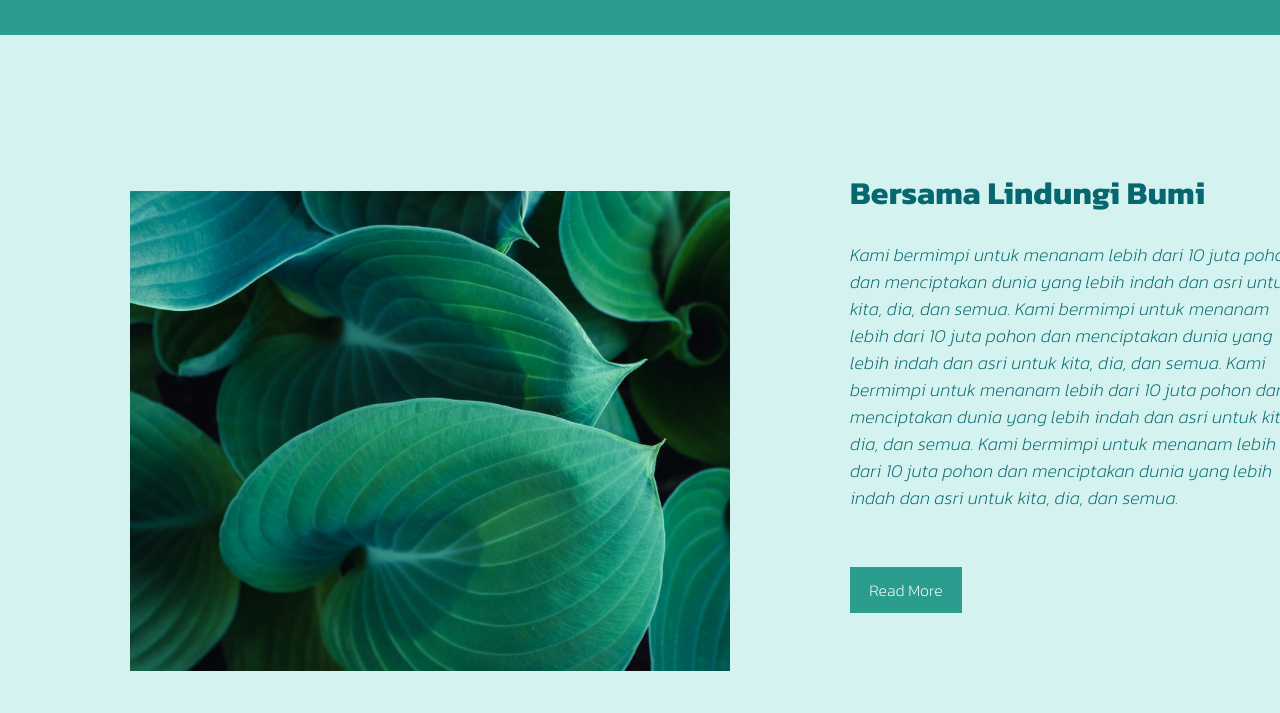
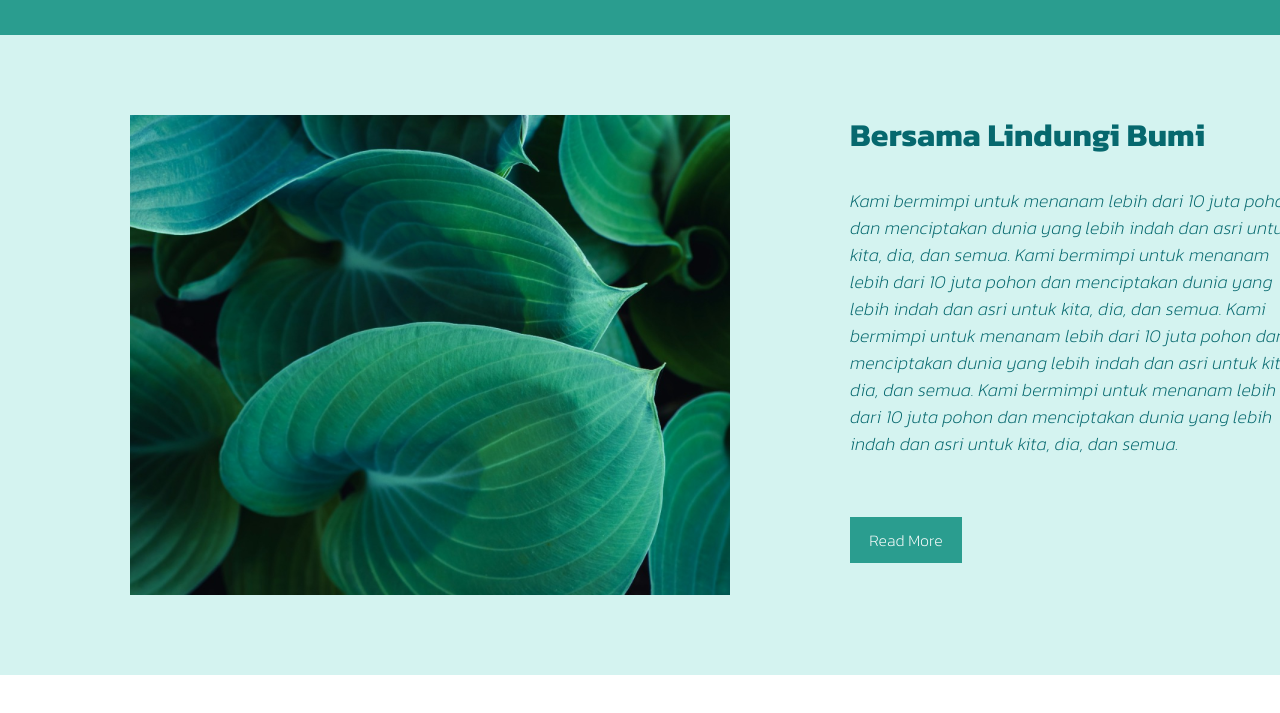
Before and after one commit to mariamabzianidze/homework5, a plain HTML site: page index.html in a window 1280 px wide. Shown: the part 87-800 px from the top of the page. Drawn offline with Linux system fonts and the light colour scheme.

Commit message:
css final edit

```diff
--- a/css/style.css
+++ b/css/style.css
@@ -42,27 +42,21 @@ header {
   background-color: #d4f3f0;
 }
 .cover_picture {
-    width: 600px;
-    height: 480px;
-    display: inline-block;
-    vertical-align: middle;
-    margin-top: 76px;
+  vertical-align: top;
   margin-right: 116px;
 }
 .section2 {
   width: 460px;
   display: inline-block;
-    vertical-align: middle;
+  vertical-align: top;
 }
-
 .section_h3 {
   font-family: "Kanit", sans-serif;
-    display: inline-block;
   font-size: 32px;
   font-weight: 700;
   line-height: 40px;
   letter-spacing: 0.005em;
-    margin-bottom: 28px;
+  margin-bottom: 32px;
   color: #06686e;
 }
 .section_p {
@@ -72,7 +66,7 @@ header {
   font-weight: 275;
   line-height: 27px;
   letter-spacing: 0.005em;
-    margin-bottom: 56px;
+  margin-bottom: 60px;
   color: #06686e;
 }
 button {
@@ -99,7 +93,7 @@ header {
   line-height: 48px;
   letter-spacing: 0.005em;
   text-align: center;
-    margin-bottom: 28px;
+  margin-bottom: 32px;
 }
 .article_p {
   font-family: "Kanit", sans-serif;
@@ -110,7 +104,6 @@ header {
   letter-spacing: 0.005em;
   text-align: justify;
 }
-
 /* footer */
 footer {
   width: 1440px;
@@ -125,7 +118,7 @@ header {
   line-height: 40px;
   text-align: center;
   color: #ffffff;
-    margin-bottom: 36px;
+  margin-bottom: 40px;
 }
 
 .icon_link {
```
Lines whose indentation alone changed are shown as unchanged.
